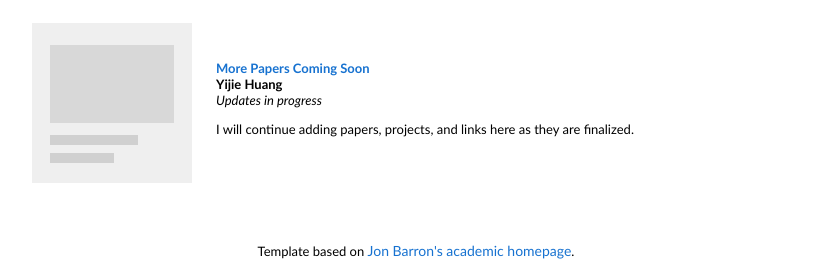
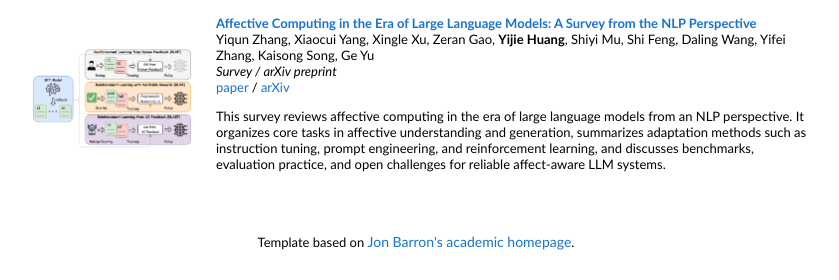
Before and after one commit to JasonOrange0726/jasonorange0726.github.io, a plain HTML site: page index.html in a window 1280 px wide. Shown: the part 802-1082 px from the top of the page, without its empty margins (224-1063 px from the left). Drawn offline with Linux system fonts and the light colour scheme.

Commit message:
Add survey paper entry

```diff
--- a/index.html
+++ b/index.html
@@ -102,19 +102,23 @@
 
             <tr>
               <td style="padding:16px;width:20%;vertical-align:middle">
-                <img src='images/project_placeholder.svg' width="160" alt="project placeholder">
+                <img src='paper_3/paper_3.png' width="160" alt="survey paper figure">
               </td>
               <td class="paper-entry" style="padding:8px;width:80%;vertical-align:middle">
-                <a href="#">
-                  <span class="papertitle">More Papers Coming Soon</span>
+                <a href="paper_3/paper_3.pdf">
+                  <span class="papertitle">Affective Computing in the Era of Large Language Models: A Survey from the NLP Perspective</span>
                 </a>
                 <br>
-                <strong>Yijie Huang</strong>
+                Yiqun Zhang, Xiaocui Yang, Xingle Xu, Zeran Gao, <strong>Yijie Huang</strong>,
+                Shiyi Mu, Shi Feng, Daling Wang, Yifei Zhang, Kaisong Song, Ge Yu
                 <br>
-                <em>Updates in progress</em>
+                <em>Survey / arXiv preprint</em>
+                <br>
+                <a href="paper_3/paper_3.pdf">paper</a> /
+                <a href="https://arxiv.org/abs/2408.04638">arXiv</a>
                 <p></p>
                 <p>
-                  I will continue adding papers, projects, and links here as they are finalized.
+                  This survey reviews affective computing in the era of large language models from an NLP perspective. It organizes core tasks in affective understanding and generation, summarizes adaptation methods such as instruction tuning, prompt engineering, and reinforcement learning, and discusses benchmarks, evaluation practice, and open challenges for reliable affect-aware LLM systems.
                 </p>
               </td>
             </tr>
```
Also changed, not shown: paper_3/autuor_3.png (added), paper_3/paper_3.png (added), 1 other file.
